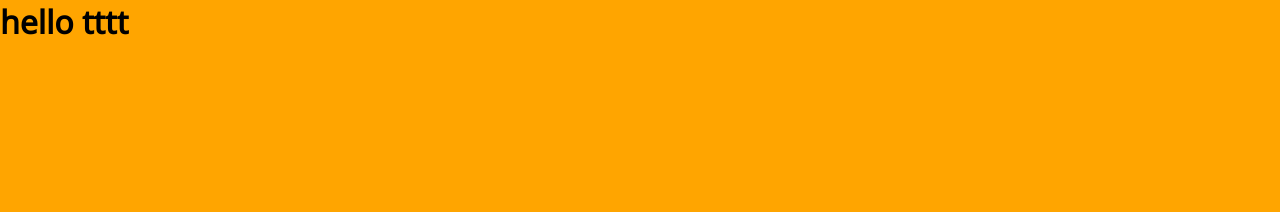
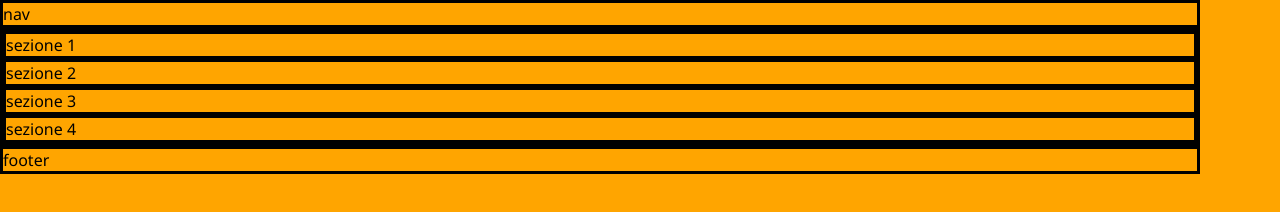
Before and after one commit to chiara1911/htmlcss-discord, a plain HTML site: page index.html in a window 1280 px wide. Drawn offline with Linux system fonts and the light colour scheme.

Commit message:
add section

```diff
--- a/css/style.css
+++ b/css/style.css
@@ -13,4 +13,9 @@
 body{
     font-family: 'Noto Sans', sans-serif;
     background-color: orange;
+    max-width: 1200px;
 }
+
+.debug{
+    border: solid 3px black;
+}
--- a/index.html
+++ b/index.html
@@ -10,7 +10,26 @@
     <title>Discord</title>
 </head>
 <body>
-    <h1>hello tttt</h1>
+    <header>
+        <div  class="debug">
+           nav
+
+        </div>
+    </header>
+
+    <main>
+        <div class="debug section d-flex">
+            <div class="debug d-flex">sezione 1</div>
+            <div class="debug d-flex">sezione 2</div>
+            <div class="debug d-flex">sezione 3</div>
+            <div class="debug d-flex">sezione 4</div>
+        </div>
+    </main>
+    <footer>
+        <div  class="debug">
+            footer
+        </div>
+    </footer>
 
 </body>
 </html>
```
